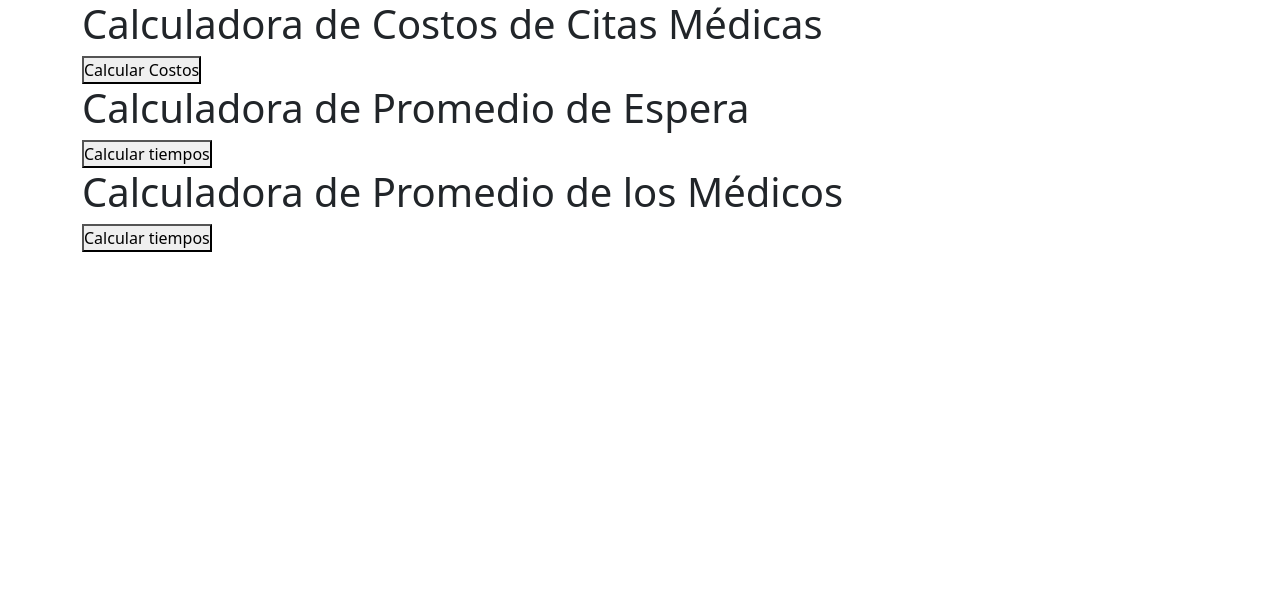
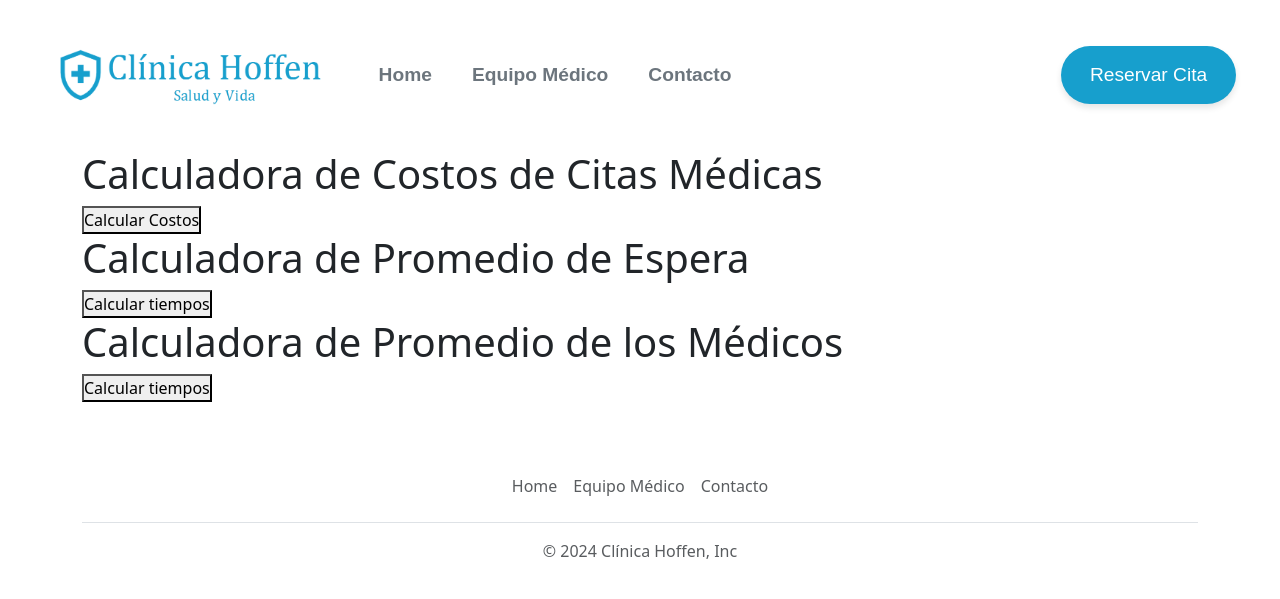
Before and after one commit to vpmlagos/m3-laboratorio-2, a website: page costos.html in a window 1280 px wide. Drawn offline with Linux system fonts and the light colour scheme.

Commit message:
new style

```diff
--- a/costos.html
+++ b/costos.html
@@ -1,13 +1,40 @@
-<!DOCTYPE html>
+<!doctype html>
 <html lang="es">
+
 <head>
-    <meta charset="UTF-8">
-    <meta name="viewport" content="width=device-width, initial-scale=1.0">
-    <title>Clínica Hoffen</title>
-    <link rel="stylesheet" href="dist/style.css">
+  <meta charset="utf-8">
+  <meta name="viewport" content="width=device-width, initial-scale=1">
+  <title>Clínica Hoffen</title>
+  <link rel="stylesheet" href="dist/style.css">
 </head>
+
 <body>
+  <!--INICIO ENCABEZADO-->
+  <header>
+    <nav class="navbar navbar-expand-lg">
+      <div class="container-fluid">
+        <a class="navbar-brand" href="index.html">
+          <img src="src/img/logohoffen.png" alt="Logo">
+        </a>
+        <button class="navbar-toggler" type="button" data-bs-toggle="collapse" data-bs-target="#navbarSupportedContent"
+          aria-controls="navbarSupportedContent" aria-expanded="false" aria-label="Toggle navigation">
+          <span class="navbar-toggler-icon"></span>
+        </button>
+        <div class="collapse navbar-collapse" id="navbarSupportedContent">
+          <ul class="navbar-nav mb-2 mb-lg-0">
+            <li class="nav-item"><a class="nav-link" aria-current="page" href="index.html">Home</a></li>
+            <li class="nav-item"><a class="nav-link" aria-current="page" href="equipo.html">Equipo Médico</a></li>
+            <li class="nav-item"><a class="nav-link" aria-current="page" href="contacto.html">Contacto</a></li>
+          </ul>
+          <button class="btn ml-auto" type="submit"  onclick="location.href='reservas.html';">Reservar Cita</button>
+        </div>
+      </div>
+    </nav>
+  </header>
+  <!--FIN ENCABEZADO-->
 
+  <!--INICIO FORMS-->
+  <main>
     <div class="container">
         <h1>Calculadora de Costos de Citas Médicas</h1>
         <button id="calcularBtn">Calcular Costos</button>
@@ -26,7 +53,20 @@
         <div id="resultadoTiempoTotal"></div>
     </div>
 
+</main>
+<!--FIN FORMS-->
 
+<br>
+ <!--INICIO FOOTER-->
+ <footer class="container py-3 my-4">
+    <ul class="nav justify-content-center border-bottom pb-3 mb-3">
+      <li class="nav-item"><a href="index.html" class="nav-link px-2 text-muted">Home</a></li>
+      <li class="nav-item"><a href="equipo.html" class="nav-link px-2 text-muted">Equipo Médico</a></li>
+      <li class="nav-item"><a href="contacto.html" class="nav-link px-2 text-muted">Contacto</a></li>
+    </ul>
+    <p class="text-center text-muted">© 2024 Clínica Hoffen, Inc</p>
+  </footer>
+  <!--FIN FOOTER-->
 
     <script src="src/js/administracionCostos.js"></script>
 
```
